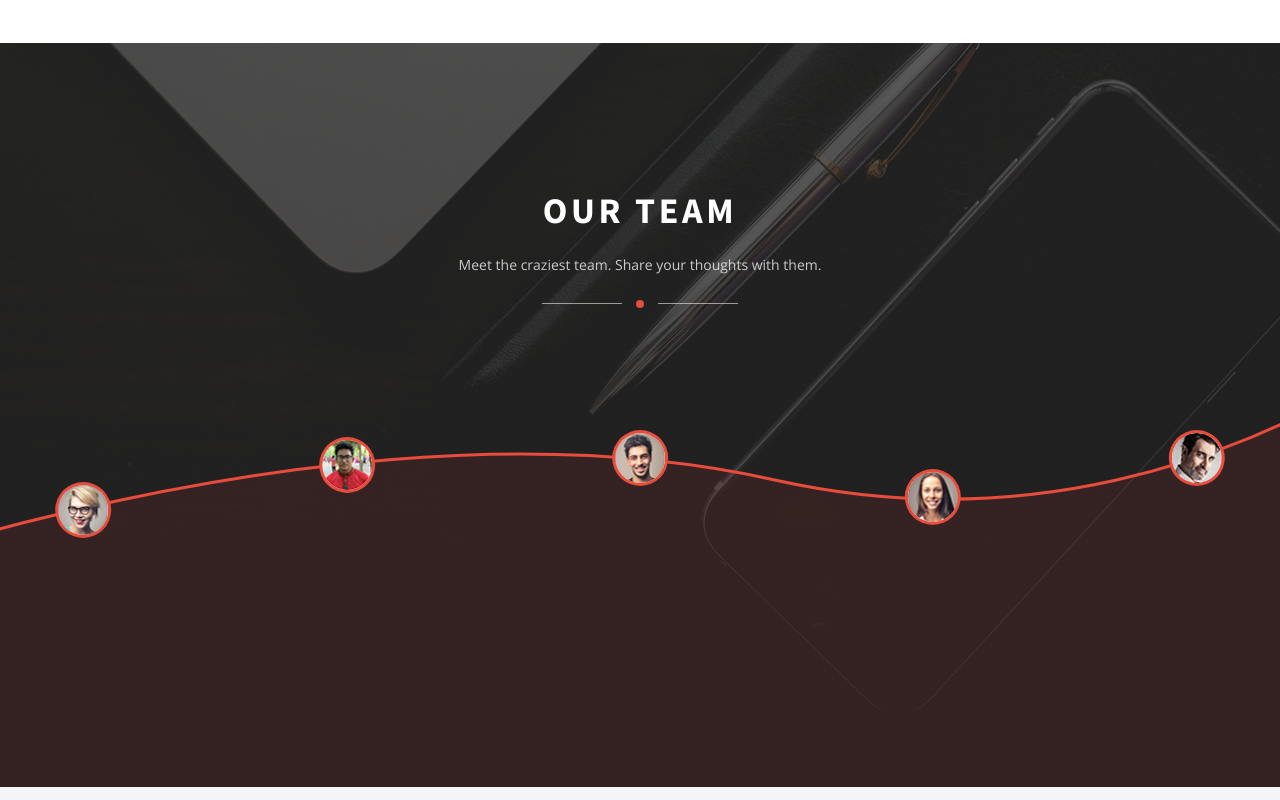
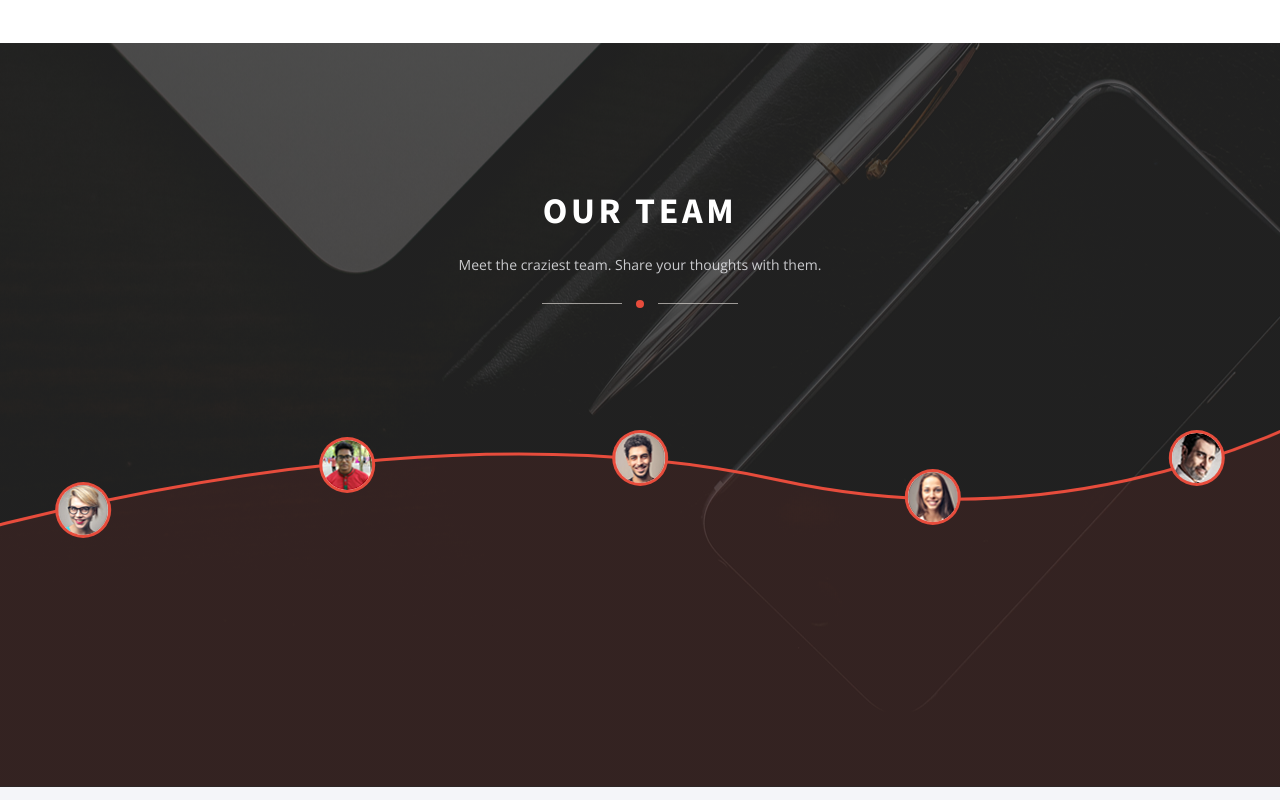
Before and after one commit to pilotocheg/bino, a website: page index.html in a window 1280 px wide. Shown: the part 6740-7540 px from the top of the page. Drawn offline with nearby package versions, Linux system fonts and the light colour scheme.

Commit message:
fix littile issues

```diff
--- a/styles.css
+++ b/styles.css
@@ -947,7 +947,7 @@ BLOCK 2
 }
 
 /*===========================================================
-БЛОК 9
+БЛОК 9 OUR TEAM
 ===========================================================*/
 
 .section_9 {
@@ -971,8 +971,7 @@ BLOCK 2
 	top: 0;
 	left: 50%;
 	transform: translateX(-50%);
-	width: 100%;
-	min-width: 2000px;
+	width: 2050px;
 	height: calc(100% - 92px);
 	z-index: 0;
 	margin-top: 92px;
```
